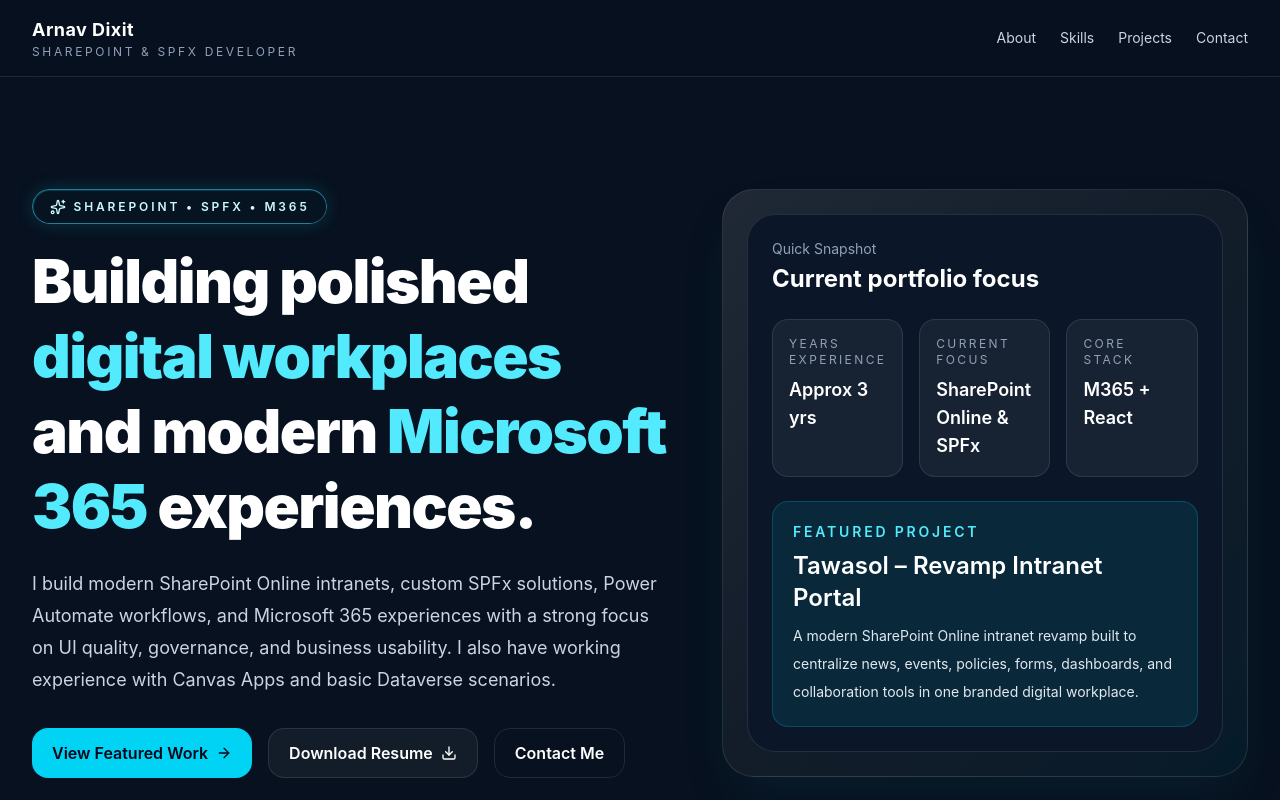
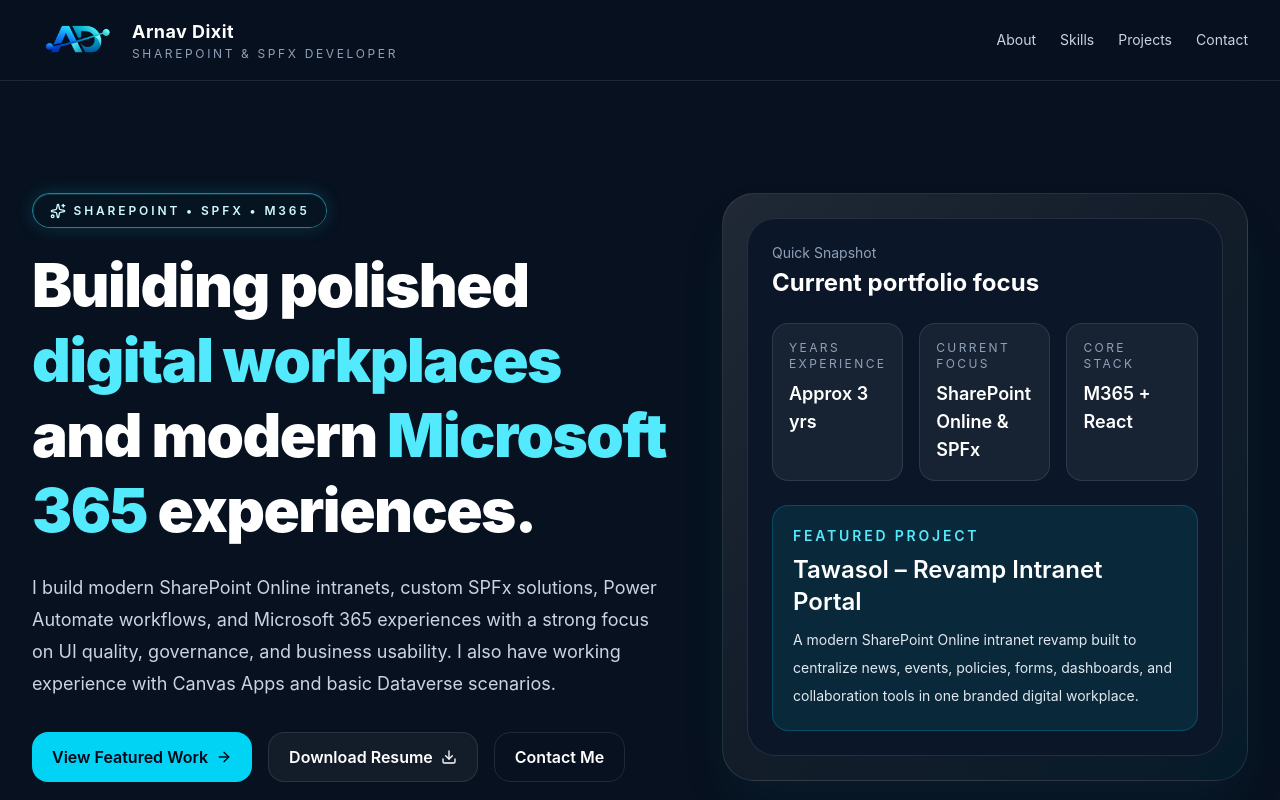
Before and after one commit to arnav2404/Portfolio, a React (Vite) app: page / in a window 1280 px wide. Shown: the top 800 px of the page. Built offline with nearby package versions, Linux system fonts and the light colour scheme.

Commit message:
Changed Favicon and Header Logo

```diff
--- a/src/components/layout/Header.jsx
+++ b/src/components/layout/Header.jsx
@@ -1,6 +1,7 @@
 import React from "react";
 import { Menu, X } from "lucide-react";
 import { scrollToSection, scrollToTop } from "../../utils/scroll";
+import portfolioLogo from "../../assets/Logo/Portfolio_logo.png";
 
 const navItems = [
   { id: "about", label: "About" },
@@ -56,12 +57,20 @@ export default function Header({ profile }) {
           <button
             type="button"
             onClick={handleBrandClick}
-            className="cursor-pointer text-left transition hover:opacity-90"
+            className="flex items-center gap-3 text-left transition hover:opacity-90"
           >
+            <img
+              src={portfolioLogo}
+              alt={`${profile.name} logo`}
+              className="h-11 w-11 rounded-xl object-contain md:h-12 md:w-22"
+            />
+
+            <div>
               <h1 className="text-lg font-bold tracking-wide text-white">{profile.name}</h1>
               <p className="text-xs uppercase tracking-[0.22em] text-slate-400">
                 {profile.title}
               </p>
+            </div>
           </button>
 
           <nav className="hidden items-center gap-6 text-sm text-slate-300 md:flex">
@@ -109,11 +118,19 @@ export default function Header({ profile }) {
           }`}
         >
           <div className="flex items-center justify-between border-b border-white/10 px-5 py-4">
+            <div className="flex items-center gap-3">
+              <img
+                src={portfolioLogo}
+                alt={`${profile.name} logo`}
+                className="h-10 w-10 rounded-xl object-contain"
+              />
+
               <div>
                 <h2 className="text-base font-semibold text-white">{profile.name}</h2>
                 <p className="mt-1 text-[11px] uppercase tracking-[0.22em] text-slate-400">
-                SharePoint and SPFx Developer
+                  {profile.title}
                 </p>
+              </div>
             </div>
 
             <button
--- a/src/main.jsx
+++ b/src/main.jsx
@@ -1,10 +1,24 @@
-import React from 'react'
-import ReactDOM from 'react-dom/client'
-import './index.css'
-import App from './App'
+import React from "react";
+import ReactDOM from "react-dom/client";
+import "./index.css";
+import App from "./App";
+import portfolioLogo from "./assets/Logo/favicon_logo.png";
 
-ReactDOM.createRoot(document.getElementById('root')).render(
+const existingFavicon = document.querySelector("link[rel='icon']");
+const favicon = existingFavicon || document.createElement("link");
+
+favicon.setAttribute("rel", "icon");
+favicon.setAttribute("type", "image/png");
+favicon.setAttribute("href", portfolioLogo);
+
+if (!existingFavicon) {
+  document.head.appendChild(favicon);
+}
+
+document.title = "Arnav Dixit | SharePoint & SPFx Developer";
+
+ReactDOM.createRoot(document.getElementById("root")).render(
   <React.StrictMode>
     <App />
   </React.StrictMode>
-)
+);
```
Also changed, not shown: src/assets/Logo/Portfolio_logo.png (added), src/assets/Logo/favicon_logo.png (added). Lines whose indentation alone changed are shown as unchanged.
